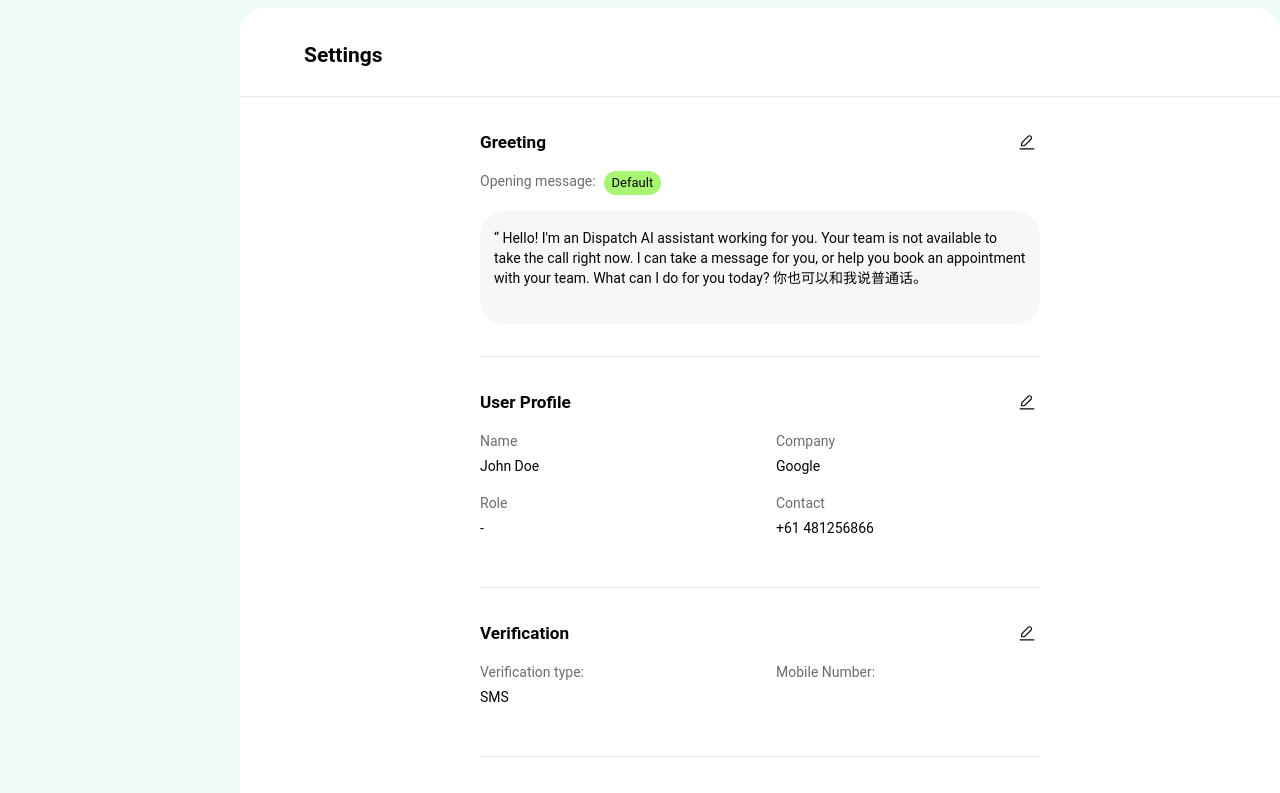
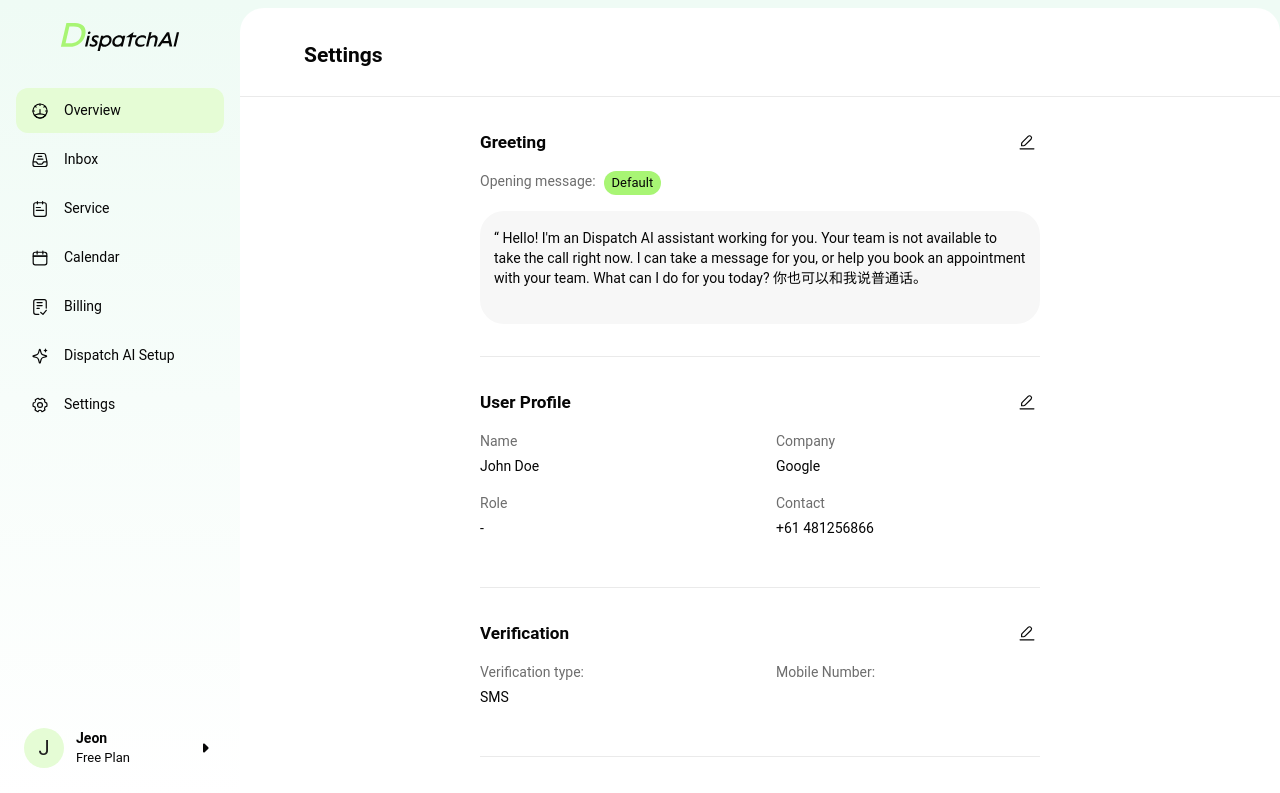
Before and after one commit to Dispatch-AI-com/frontend, a Next.js app: page /dashboard/settings in a window 1280 px wide. Shown: the top 793 px of the page. Built offline with nearby package versions, Linux system fonts and the light colour scheme.

Commit message:
update-sidebar

```diff
--- a/src/app/dashboard/settings/page.tsx
+++ b/src/app/dashboard/settings/page.tsx
@@ -3,7 +3,7 @@ import { Box, styled } from '@mui/material';
 
 import SectionDivider from '@/app/dashboard/settings/components/SectionDivider';
 import SettingsSection from '@/app/dashboard/settings/SettingsSection';
-// import Sidebar from '@/components/layout/dashboard-layout/Sidebar';
+import Sidebar from '@/components/layout/dashboard-layout/Sidebar';
 
 const Root = styled(Box)({
   display: 'flex',
@@ -60,7 +60,7 @@ const ContentInner = styled(Box)(({ theme }) => ({
 export default function SettingsPage() {
   return (
     <Root>
-      {/* <Sidebar /> */}
+      <Sidebar />
       <Content>
         <SettingsHeader>
           <Box component="h2" sx={{ margin: 0, flex: 1 }}>
```
